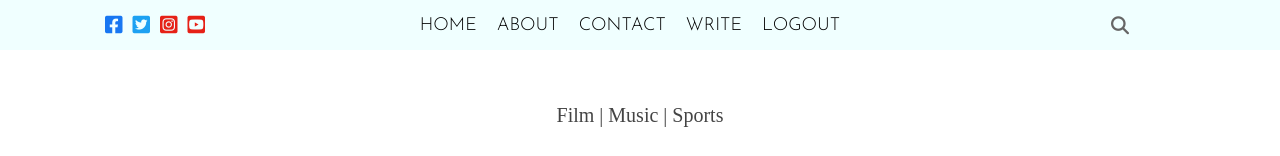
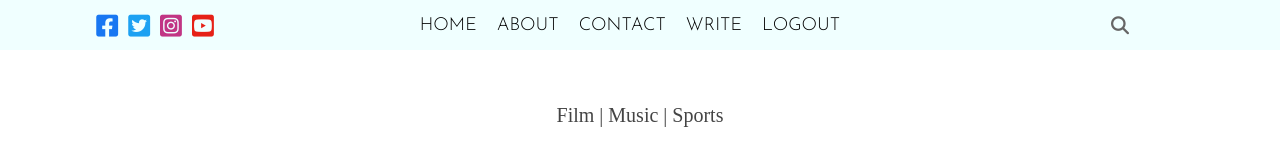
Before and after one commit to JamilW/Weeks-React-Blog, a React (Create React App) app in the folder my-app/: page / in a window 1280 px wide. Shown: the top 156 px of the page. Built offline with nearby package versions, Linux system fonts and the light colour scheme.

Commit message:
fine tuned font-size of top bar icons

```diff
--- a/my-app/src/TopBar/TopBar.css
+++ b/my-app/src/TopBar/TopBar.css
@@ -22,7 +22,7 @@
 
 .topIcon    {
     margin-right: 10px;
-    font-size: 20px;
+    font-size: 25px;
     object-fit: cover;
     cursor: pointer;
     color: #444;
@@ -55,7 +55,7 @@
 }
 
 .topIcon.fa-brands.fa-instagram-square  {
-    color: #E62117;
+    color: #C13584;
 }
 
 .topIcon.fa-brands.fa-twitter-square    {
```
Also changed, not shown: my-app/src/posts/posts.jsx (+9 -0 lines), my-app/src/post/post.css (added).
